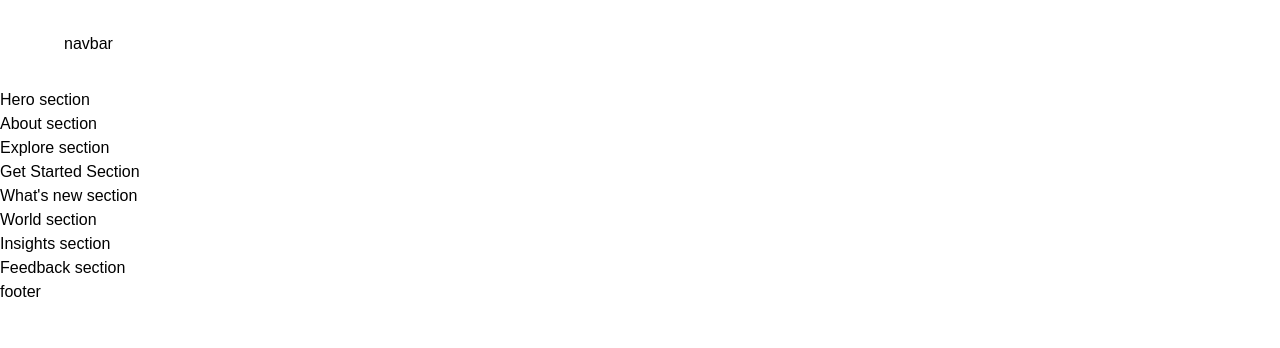
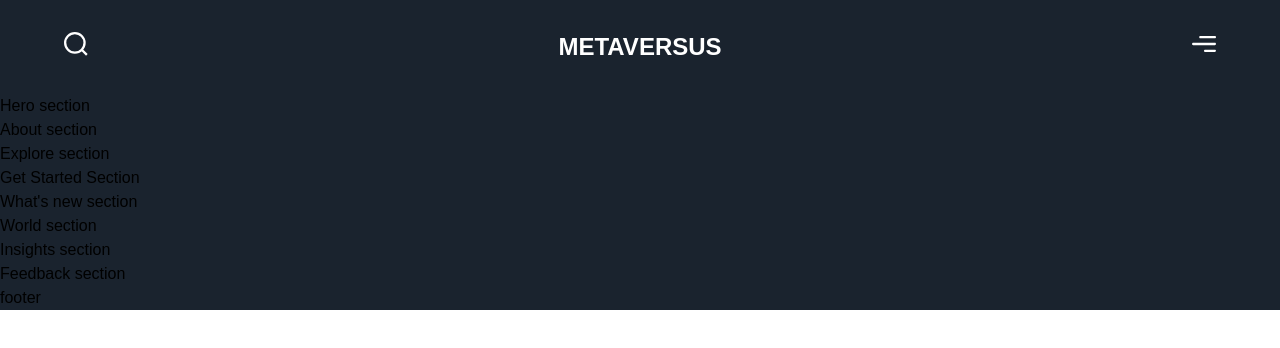
Before and after one commit to Steddyz/Metaverse-Sites-react, a Next.js app: page / in a window 1280 px wide. Shown: the top 348 px of the page. Built offline with nearby package versions, Linux system fonts and the light colour scheme; a web font is replaced by a local one.

Commit message:
add navbar

```diff
--- a/app/page.js
+++ b/app/page.js
@@ -1,8 +1,17 @@
-import { Footer, Navbar } from '../components';
-import { About, Explore, Feedback, GetStarted, Hero, Insights, WhatsNew, World } from '../sections';
+import { Footer, Navbar } from "../components";
+import {
+  About,
+  Explore,
+  Feedback,
+  GetStarted,
+  Hero,
+  Insights,
+  WhatsNew,
+  World,
+} from "../sections";
 
 const Page = () => (
-  <div>
+  <div className="bg-primary-black overflow-hidden">
     <Navbar />
     <Hero />
     <About />
--- a/components/Navbar.jsx
+++ b/components/Navbar.jsx
@@ -12,7 +12,22 @@ const Navbar = () => (
     whileInView="show"
     className={`${styles.xPaddings} py-8 relative`}
   >
-    navbar
+    <div className="absolute w-[50%] insert-0 gradient-01" />
+    <div className={`${styles.innerWidth} mx-auto flex justify-between gap-8`}>
+      <img
+        src="/search.svg"
+        alt="search icon"
+        className="w-[24px] h-[24px] object-contain"
+      />
+      <h2 className="text-white font-extrabold text-[24px] leading-[30px]">
+        METAVERSUS
+      </h2>
+      <img
+        src="/menu.svg"
+        alt="menu hamburger"
+        className="w-[24px] h-[24px] object-contain"
+      />
+    </div>
   </motion.nav>
 );
 
```
